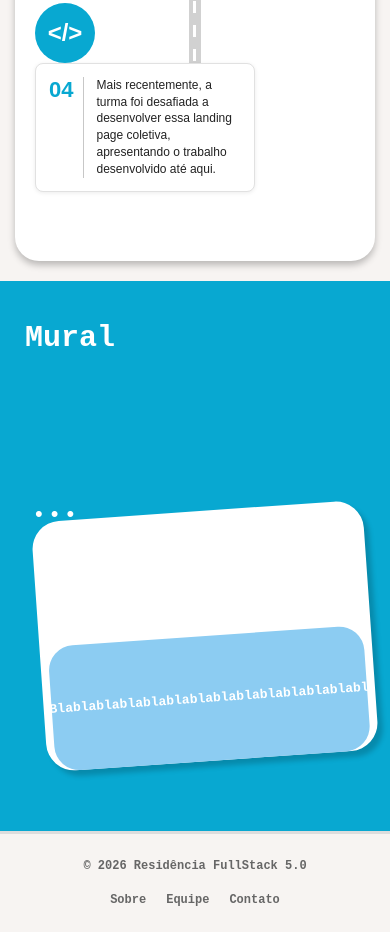
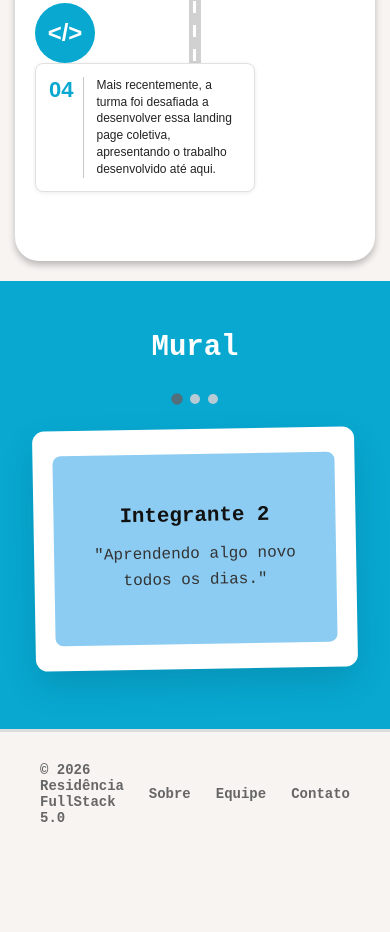
Before and after one commit to obrunogp/LandingPage-Alternativa-Turma-Canoas-Tarde, a plain HTML site: page index.html in a window 390 px wide. Shown: the part 3423-4355 px from the top of the page. After the commit the page ends 4279 px from the top, so only its background shows below. Drawn offline with Linux system fonts and the light colour scheme.

Commit message:
Descrição da alteração

```diff
--- a/index.html
+++ b/index.html
@@ -501,30 +501,27 @@
              MURAL
              ================================================= -->
 
-        <section
-            id="mural"
-            class="mural"
-        >
+       <section class="mural" id="mural">
 
-            <h2>
-                Mural
-            </h2>
+    <h2>Mural</h2>
 
+    <div class="mural-conteudo">
 
-            <div class="mural-dots">
-                <span>•</span>
-                <span>•</span>
-                <span>•</span>
+        <div class="mural-controles">
+            <button class="ponto ativo"></button>
+            <button class="ponto"></button>
+            <button class="ponto"></button>
         </div>
 
+        <div class="cartao-mural">
 
-            <div class="mural-card">
+            <div class="cartao-texto">
+                <h3 id="nome-integrante">Bruno Garcia</h3>
 
-                <div class="mural-message">
-
-                    <p>
-                        Blablablablablablablablablablablablablabl
+                <p id="frase-integrante">
+                    "Transformando a curiosidade em código."
                 </p>
+            </div>
 
         </div>
 
--- a/script.js
+++ b/script.js
@@ -487,4 +487,55 @@ document.addEventListener("DOMContentLoaded", () => {
 
     renderizarEquipe();
 
+
+    // ===============================
+// MURAL - FRASES
+// ===============================
+
+const integrantes = [
+    {
+        nome: "Bruno Garcia",
+        frase: "Transformando a curiosidade em código."
+    },
+    {
+        nome: "Integrante 2",
+        frase: "Aprendendo algo novo todos os dias."
+    },
+    {
+        nome: "Integrante 3",
+        frase: "Do algoritmo para a solução."
+    },
+
+    // ... continuar até os 22 integrantes
+];
+
+let integranteAtual = 0;
+
+const nomeIntegrante = document.getElementById("nome-integrante");
+const fraseIntegrante = document.getElementById("frase-integrante");
+
+function trocarIntegrante() {
+
+    const cartao = document.querySelector(".cartao-mural");
+
+    cartao.classList.add("trocando");
+
+    setTimeout(() => {
+
+        integranteAtual++;
+
+        if (integranteAtual >= integrantes.length) {
+            integranteAtual = 0;
+        }
+
+        nomeIntegrante.textContent = integrantes[integranteAtual].nome;
+        fraseIntegrante.textContent =
+            `"${integrantes[integranteAtual].frase}"`;
+
+        cartao.classList.remove("trocando");
+
+    }, 500);
+}
+
+setInterval(trocarIntegrante, 4000);
 });
--- a/style.css
+++ b/style.css
@@ -937,110 +937,102 @@ button {
    ========================================================= */
 
 .mural {
-    position: relative;
-
+    width: 100%;
     min-height: 680px;
-
     background: var(--azul);
-
     color: white;
-
     padding: 65px 70px;
-
+    text-align: center;
     overflow: hidden;
 }
-
-
-/* Título */
 
 .mural h2 {
     font-size: 39px;
-
-    margin-bottom: 170px;
-}
-
-
-/* Pontos */
-
-.mural-dots {
-    position: absolute;
-
-    left: 90px;
-    top: 340px;
-
-    display: flex;
-
+    margin-bottom: 40px;
+}
+
+.mural-conteudo {
+    display: flex;
+    flex-direction: column;
+    align-items: center;
+    justify-content: center;
+    gap: 25px;
+}
+
+.cartao-mural {
+    width: min(700px, 90%);
+    min-height: 280px;
+    background: #ffffff;
+    border-radius: 12px;
+    padding: 20px;
+    box-sizing: border-box;
+    box-shadow: 0 15px 35px rgba(0, 0, 0, 0.12);
+    transform: rotate(-1deg);
+    display: flex;
+    align-items: center;
+    justify-content: center;
+    transition: opacity 0.5s ease, transform 0.5s ease;
+}
+
+.cartao-texto {
+    width: 100%;
+    min-height: 220px;
+    background: var(--azul-claro);
+    border-radius: 8px;
+    padding: 40px;
+    box-sizing: border-box;
+    display: flex;
+    flex-direction: column;
+    align-items: center;
+    justify-content: center;
+}
+
+.cartao-texto h3 {
+    margin: 0 0 20px;
+    font-size: 1.6rem;
+    font-weight: 700;
+    color: #111111;
+}
+
+.cartao-texto p {
+    margin: 0;
+    max-width: 550px;
+    font-size: 1.15rem;
+    line-height: 1.6;
+    color: #333333;
+}
+
+.cartao-mural.trocando {
+    opacity: 0;
+    transform: translateY(10px) rotate(-1deg);
+}
+
+.mural-controles {
+    display: flex;
+    justify-content: center;
+    align-items: center;
     gap: 8px;
 }
 
-
-.mural-dots span {
-    font-family: Arial, sans-serif;
-
-    font-size: 22px;
-}
-
-
-/* =========================================================
-   CARTÃO DO MURAL
-   ========================================================= */
-
-.mural-card {
-    position: absolute;
-
-    right: 55px;
-    top: 280px;
-
-    width: min(63%, 970px);
-
-    height: 310px;
-
-    background: white;
-
-    border-radius: 28px;
-
-    transform: rotate(-4deg);
-
-    box-shadow:
-        5px 6px 5px rgba(0, 0, 0, 0.18);
-}
-
-
-/* Mensagem */
-
-.mural-message {
-    position: absolute;
-
-    left: 8px;
-    right: 8px;
-
-    bottom: 0;
-
-    height: 155px;
-
-    background: var(--azul-claro);
-
-    border-radius: 25px;
-
-    display: flex;
-
-    align-items: center;
-    justify-content: center;
-
-    padding: 30px;
-}
-
-
-/* Texto */
-
-.mural-message p {
-    font-size: 18px;
-
-    font-weight: bold;
-
-    text-align: center;
-}
-
+.ponto {
+    width: 10px;
+    height: 10px;
+    padding: 0;
+    border: none;
+    border-radius: 50%;
+    background: #b8cbd4;
+    cursor: pointer;
+    transition: transform 0.3s ease, background 0.3s ease;
+}
+
+.ponto:hover {
+    transform: scale(1.2);
+}
+
+.ponto.ativo {
+    background: #526f7d;
+    transform: scale(1.15);
+}
 
 /* =========================================================
    FOOTER
@@ -1557,61 +1549,38 @@ button {
     }
 
 
+
+
+
     /* Mural */
 
     .mural {
-        min-height: 550px;
-
-        padding: 40px 25px;
+        min-height: auto;
+        padding: 50px 20px 60px;
     }
 
     .mural h2 {
-        font-size: 30px;
-
-        margin-bottom: 100px;
-    }
-
-    .mural-dots {
-        left: 35px;
-        top: 220px;
-    }
-
-    .mural-card {
-        top: 230px;
-        right: 20px;
-
-        width: 85%;
-
-        height: 250px;
-    }
-
-    .mural-message {
-        height: 125px;
-    }
-
-    .mural-message p {
-        font-size: 13px;
-    }
-
-
-    /* Footer */
-
-    .footer {
-        min-height: 100px;
-
+        font-size: 29px;
+        margin-bottom: 30px;
+    }
+
+    .cartao-mural {
+        width: 92%;
+        min-height: 240px;
+    }
+
+    .cartao-texto {
+        min-height: 190px;
         padding: 25px 20px;
-
-        flex-direction: column;
-
-        gap: 20px;
-
-        text-align: center;
-
-        font-size: 12px;
-    }
-
-    .footer-links {
-        gap: 20px;
-    }
-
-}
+    }
+
+    .cartao-texto h3 {
+        font-size: 1.3rem;
+        margin-bottom: 15px;
+    }
+
+    .cartao-texto p {
+        font-size: 1rem;
+    }
+
+}
```
Lines whose indentation alone changed are shown as unchanged.
